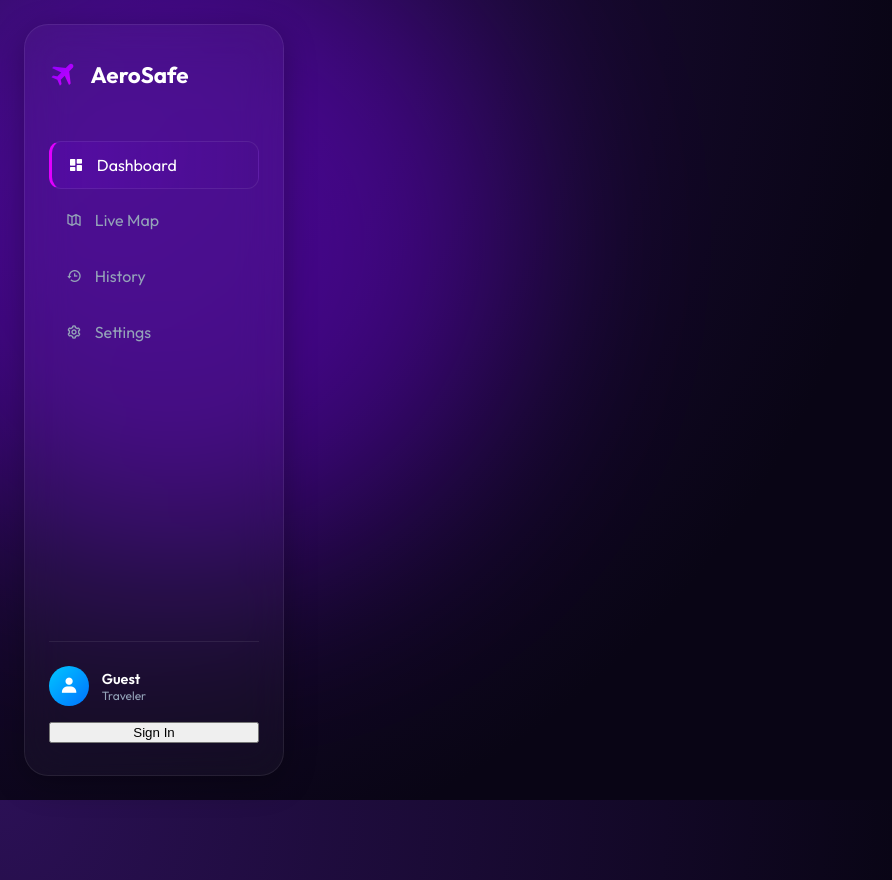
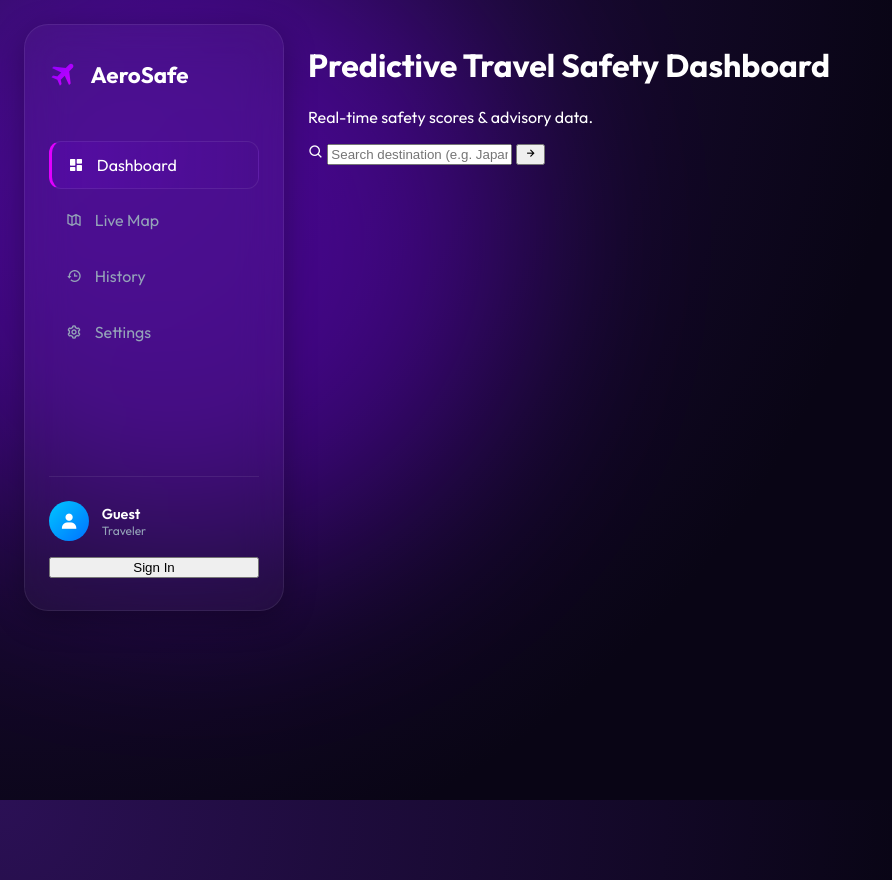
Before and after one commit to KestroyStephan/Predictive-Travel-Safety-Dashboard, a plain HTML site: page client/index.html in a window 1280 px wide. Shown: the top 880 px of the page, without its empty margins (0-892 px from the left). Drawn offline with nearby package versions, Linux system fonts and the light colour scheme.

Commit message:
feat(ui): add search functionality and button to main content area

```diff
--- a/client/index.html
+++ b/client/index.html
@@ -36,6 +36,20 @@
       </div>
       <button id="login-btn" class="btn primary full-width">Sign In</button>
     </aside>
+
+    <main class="main-content">
+      <header class="top-bar">
+        <div class="welcome-text">
+          <h1>Predictive Travel Safety Dashboard</h1>
+          <p>Real-time safety scores & advisory data.</p>
+        </div>
+        <div class="search-wrapper glass-input">
+            <i class='bx bx-search'></i>
+            <input id="country-input" type="text" placeholder="Search destination (e.g. Japan)...">
+            <button id="check-btn" class="btn-icon"><i class='bx bx-right-arrow-alt'></i></button>
+        </div>
+      </header>
+      </main>
     </div>
 
   </body>
```
